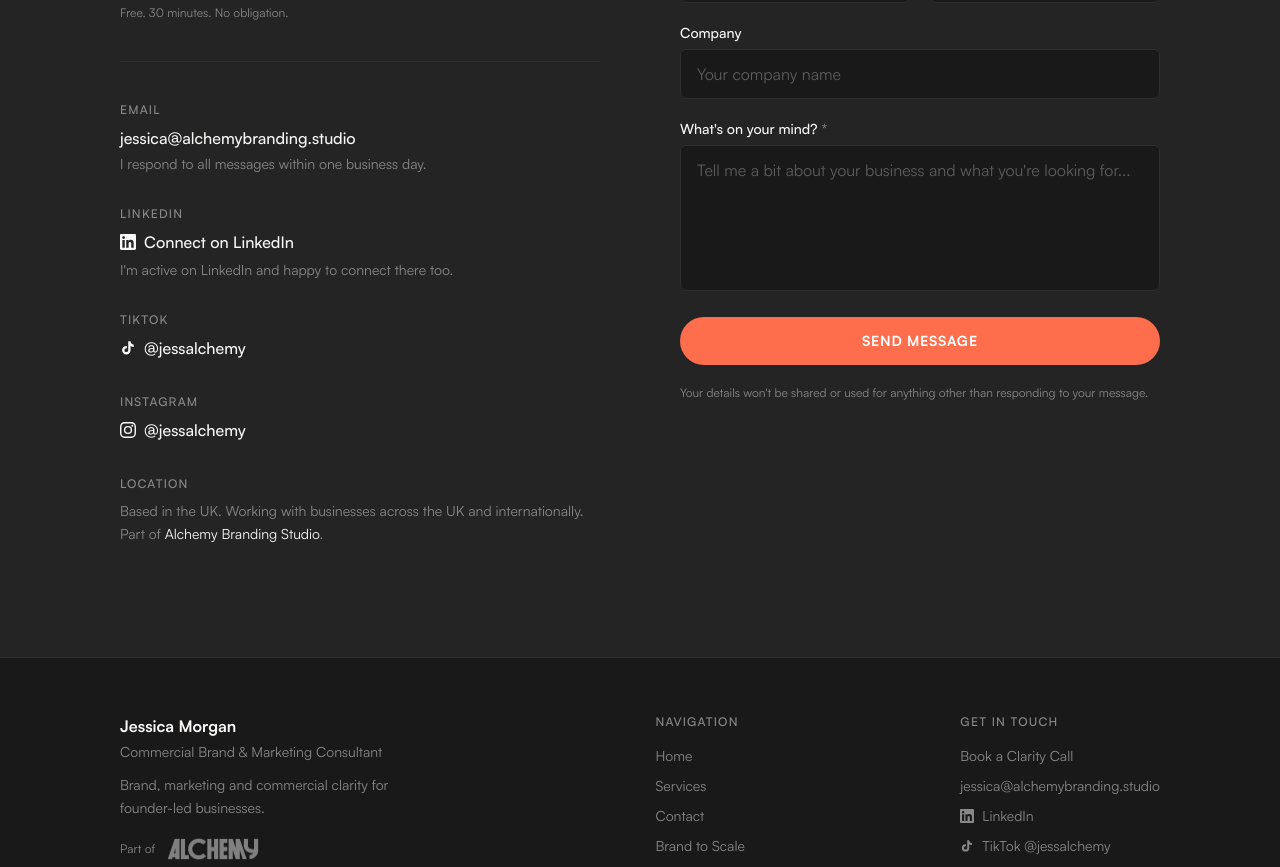
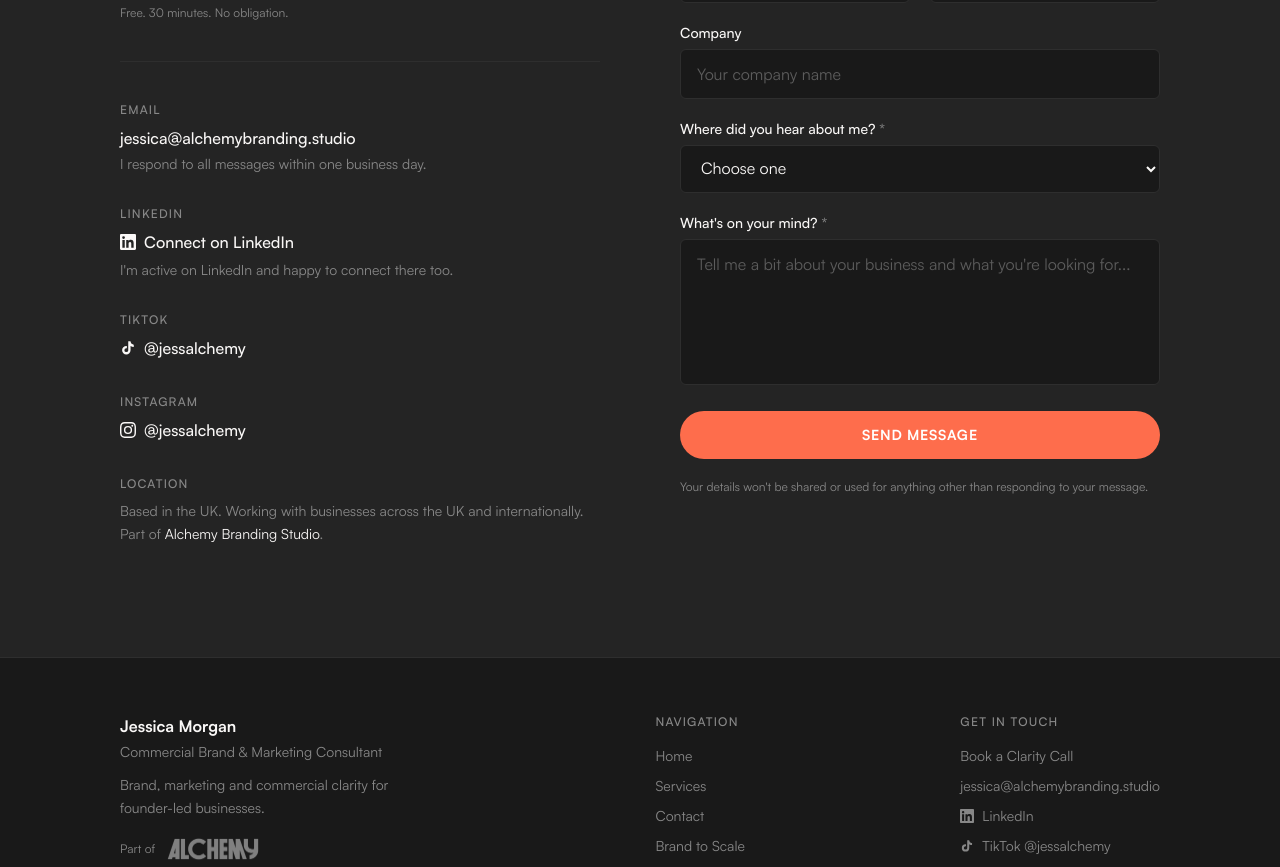
Before and after one commit to AlchemyBranding/jessica-morgan-site, a Next.js app: page /contact in a window 1280 px wide. Shown: the part 1012-1879 px from the top of the page. Built offline with nearby package versions, Linux system fonts and the light colour scheme.

Commit message:
Contact form: require where they heard about me

```diff
--- a/components/ContactForm.tsx
+++ b/components/ContactForm.tsx
@@ -94,6 +94,32 @@ export default function ContactForm() {
       </div>
 
       <div>
+        <label htmlFor="heardAbout" className="block text-sm font-medium text-ink mb-1.5">
+          Where did you hear about me? <span className="text-muted">*</span>
+        </label>
+        {/* Required so every enquiry arrives with a source. Keep in step with the
+            Alchemy site's list (alchemy-branding-studio ContactForm.tsx). */}
+        <select
+          id="heardAbout"
+          name="heardAbout"
+          required
+          defaultValue=""
+          className="w-full px-4 py-3 rounded-md border border-border bg-background text-ink text-base focus:outline-none focus:ring-2 focus:ring-brand focus:border-transparent transition"
+        >
+          <option value="" disabled>Choose one</option>
+          <option>LinkedIn</option>
+          <option>Instagram</option>
+          <option>TikTok</option>
+          <option>Brand to Scale podcast</option>
+          <option>Google search</option>
+          <option>Alchemy Branding Studio</option>
+          <option>Referral or word of mouth</option>
+          <option>Event or talk</option>
+          <option>Other</option>
+        </select>
+      </div>
+
+      <div>
         <label htmlFor="message" className="block text-sm font-medium text-ink mb-1.5">
           What&apos;s on your mind? <span className="text-muted">*</span>
         </label>
```
